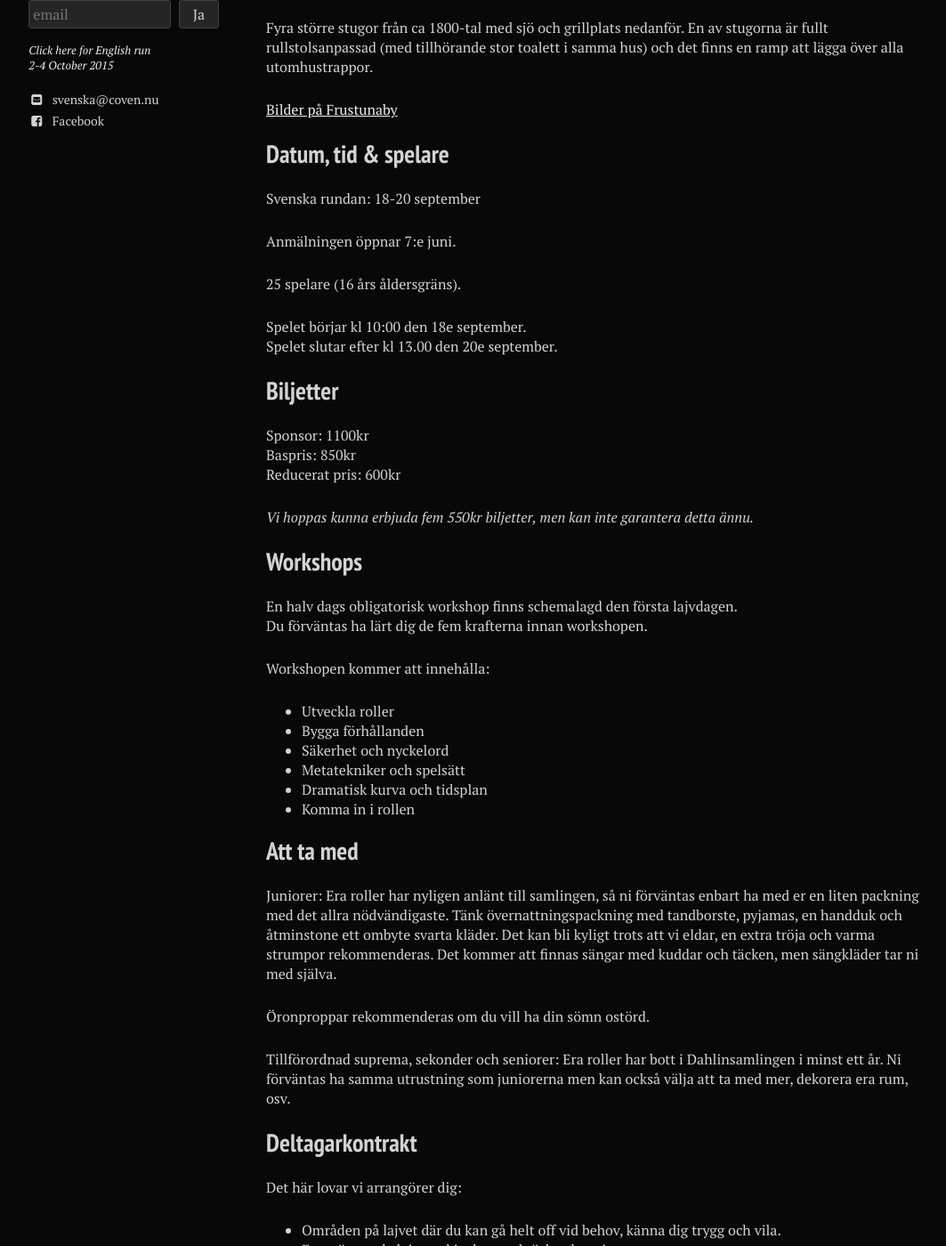
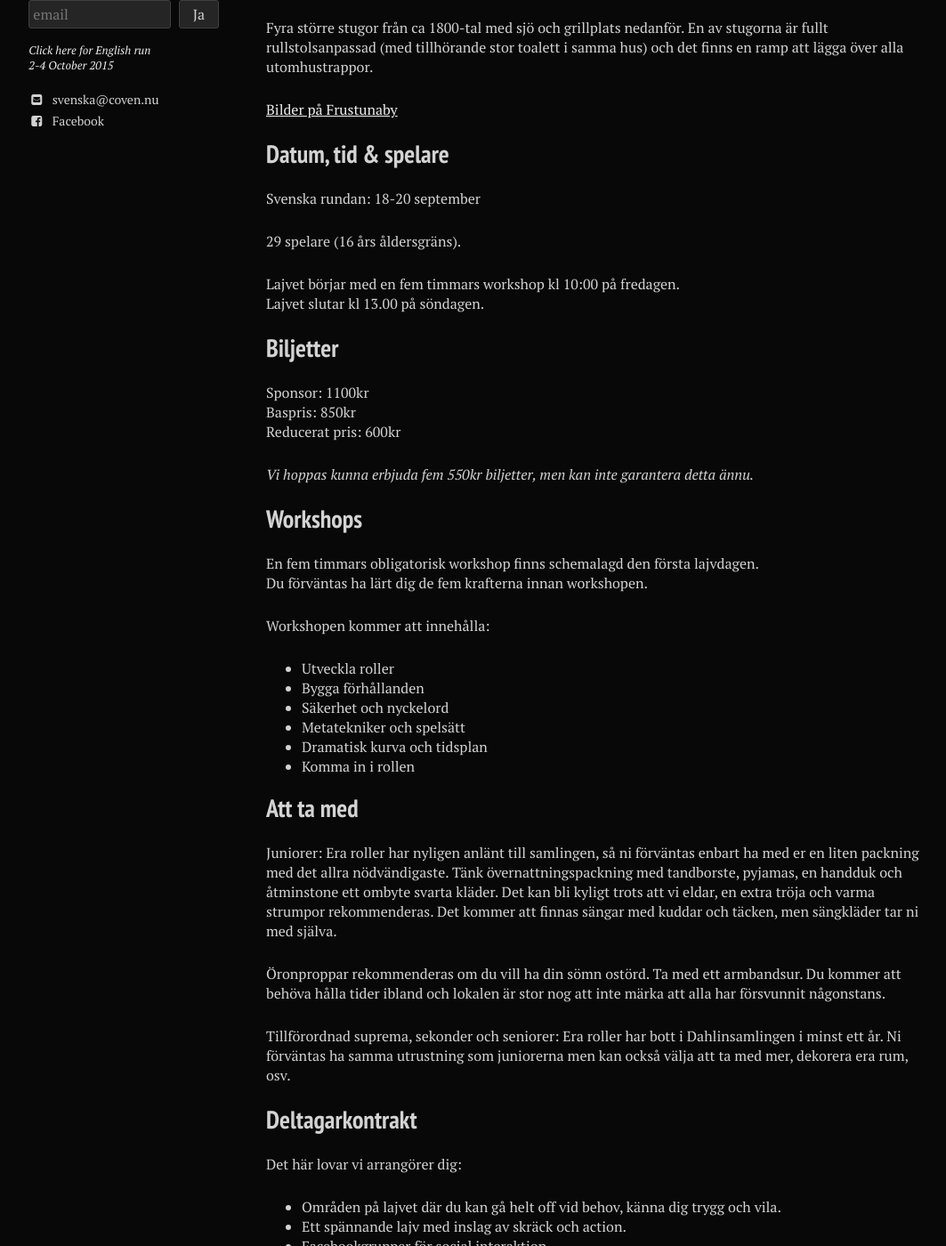
Before and after one commit to stanislavb/www.coven.nu, a Jekyll site: the page built from praktiskt/index.md, in a window 1280 px wide and 1400 px high, scrolled down 858 px. Shown: the whole window at 89% size, without its empty margins (21-1084 px from the left). Built offline with Jekyll 4.4.1, drawn with Linux system fonts in a browser that asks for light colours; nearby versions of some CDN libraries.

Commit message:
Update index.md

```diff
--- a/praktiskt/index.md
+++ b/praktiskt/index.md
@@ -30,14 +30,12 @@ Fyra större stugor från ca 1800-tal med sjö och grillplats nedanför. En av s
 
 ## Datum, tid & spelare
 
-Svenska rundan: 	18-20 september
+Svenska rundan:	18-20 september
 
-Anmälningen öppnar 7:e juni.
+29 spelare (16 års åldersgräns).
 
-25 spelare (16 års åldersgräns).
-
-Spelet börjar kl 10:00 den 18e september.
-Spelet slutar efter kl 13.00 den 20e september.
+Lajvet börjar med en fem timmars workshop kl 10:00 på fredagen.
+Lajvet slutar kl 13.00 på söndagen.
 
 ## Biljetter
 
@@ -49,7 +47,7 @@ Reducerat pris: 600kr
 
 ## Workshops
 
-En halv dags obligatorisk workshop finns schemalagd den första lajvdagen.
+En fem timmars obligatorisk workshop finns schemalagd den första lajvdagen.
 Du förväntas ha lärt dig de fem krafterna innan workshopen.
 
 Workshopen kommer att innehålla:
@@ -65,7 +63,7 @@ Workshopen kommer att innehålla:
 
 Juniorer: Era roller har nyligen anlänt till samlingen, så ni förväntas enbart ha med er en liten packning med det allra nödvändigaste. Tänk övernattningspackning med tandborste, pyjamas, en handduk och åtminstone ett ombyte svarta kläder. Det kan bli kyligt trots att vi eldar, en extra tröja och varma strumpor rekommenderas. Det kommer att finnas sängar med kuddar och täcken, men sängkläder tar ni med själva.
 
-Öronproppar rekommenderas om du vill ha din sömn ostörd.
+Öronproppar rekommenderas om du vill ha din sömn ostörd. Ta med ett armbandsur. Du kommer att behöva hålla tider ibland och lokalen är stor nog att inte märka att alla har försvunnit någonstans.
 
 Tillförordnad suprema, sekonder och seniorer: Era roller har bott i Dahlinsamlingen i minst ett år. Ni förväntas ha samma utrustning som juniorerna men kan också välja att ta med mer, dekorera era rum, osv.
 
```
